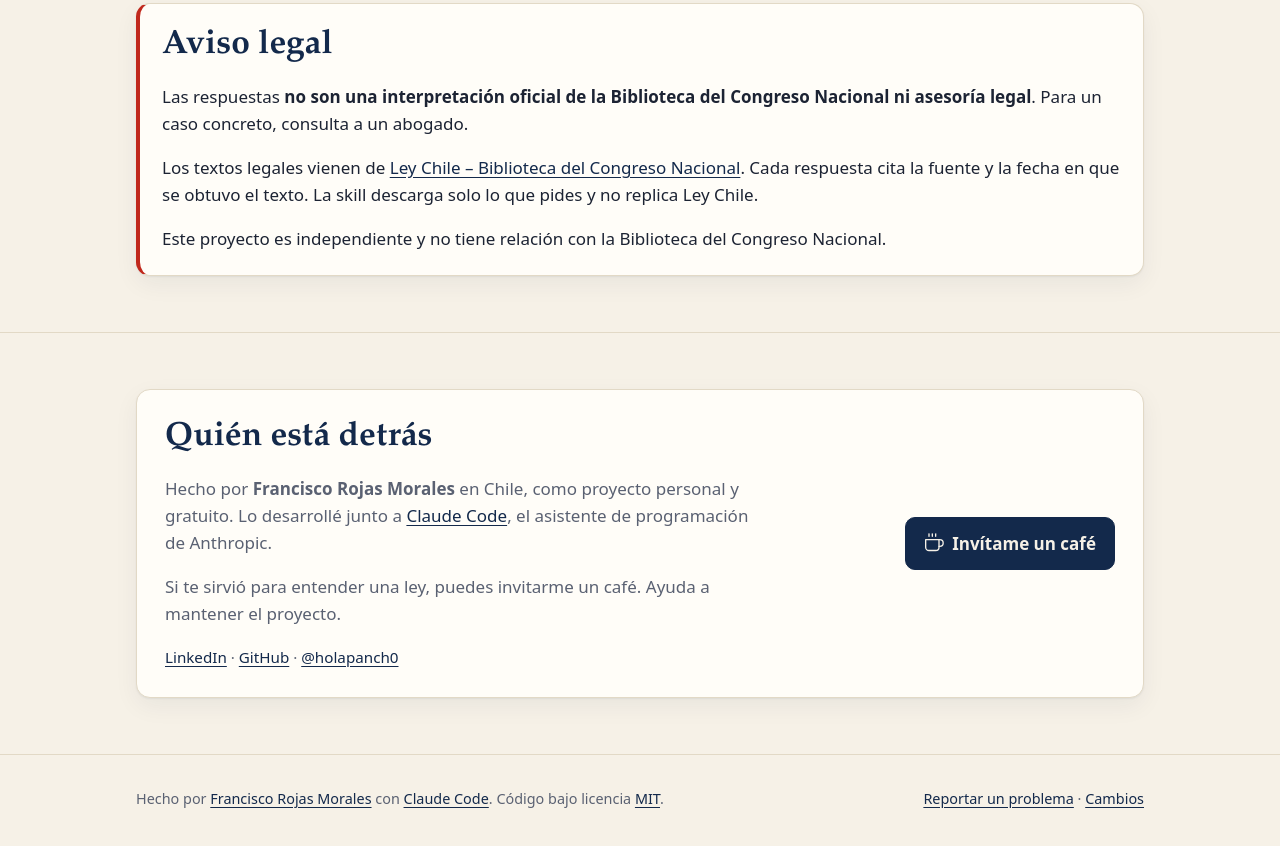
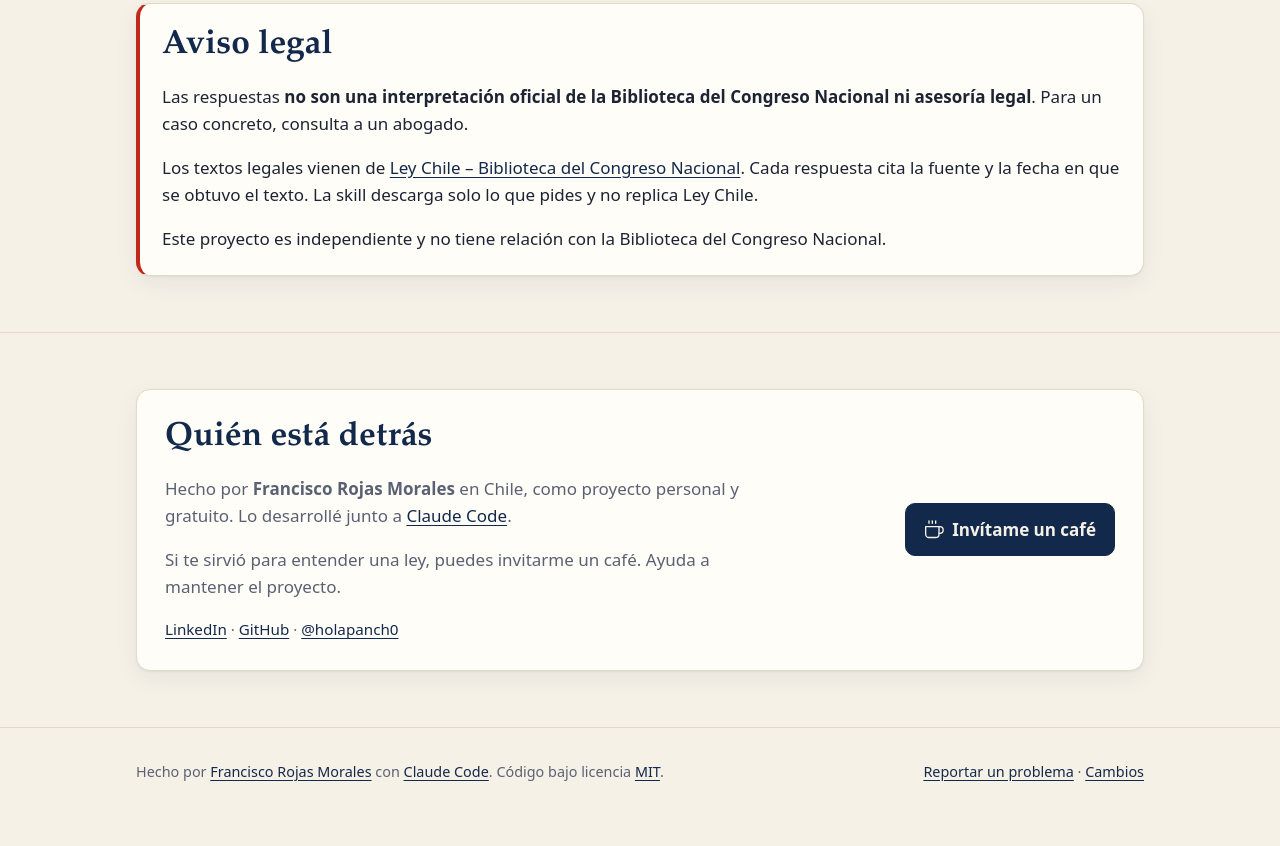
Before and after one commit to holapancho/ley-a-fondo-chile, a website: page docs/index.html in a window 1280 px wide. Shown: the part 2919-3765 px from the top of the page. Drawn offline with Linux system fonts and the light colour scheme.

Commit message:
Simplifica la mención de Claude Code en la sección del autor
Co-Authored-By: Claude Opus 5.5 <noreply@anthropic.com>

```diff
--- a/docs/index.html
+++ b/docs/index.html
@@ -316,7 +316,7 @@ cp -r ley-a-fondo-chile/skills/ley-a-fondo-chile ~/.claude/skills/</code></pre><
       <div class="tarjeta autor">
         <div>
           <h2 class="serif">Quién está detrás</h2>
-          <p>Hecho por <strong>Francisco Rojas Morales</strong> en Chile, como proyecto personal y gratuito. Lo desarrollé junto a <a href="https://claude.com/claude-code">Claude Code</a>, el asistente de programación de Anthropic.</p>
+          <p>Hecho por <strong>Francisco Rojas Morales</strong> en Chile, como proyecto personal y gratuito. Lo desarrollé junto a <a href="https://claude.com/claude-code">Claude Code</a>.</p>
           <p>Si te sirvió para entender una ley, puedes invitarme un café. Ayuda a mantener el proyecto.</p>
           <p class="enlaces"><a href="https://www.linkedin.com/in/franciscorojasmorales" target="_blank" rel="noopener">LinkedIn</a> · <a href="https://github.com/holapancho" target="_blank" rel="noopener">GitHub</a> · <a href="https://www.instagram.com/holapanch0" target="_blank" rel="noopener">@holapanch0</a></p>
         </div>
```
